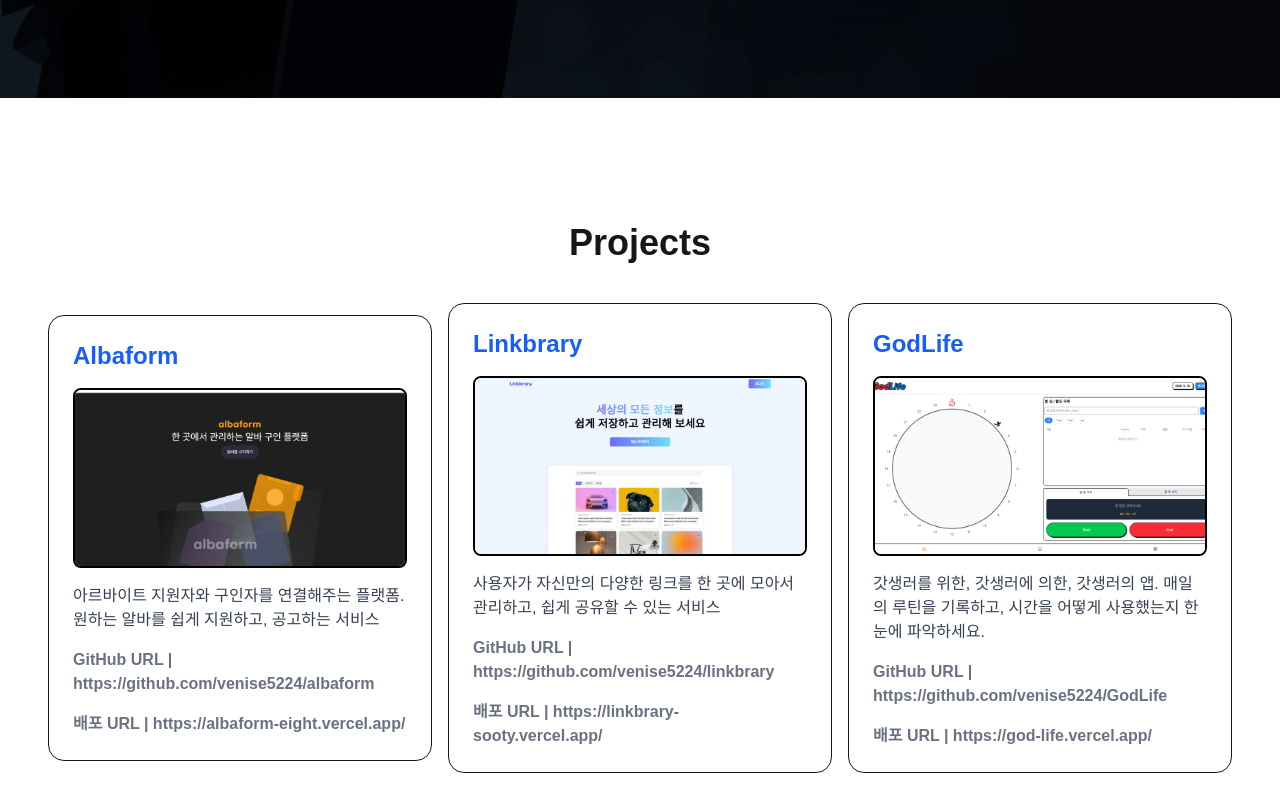
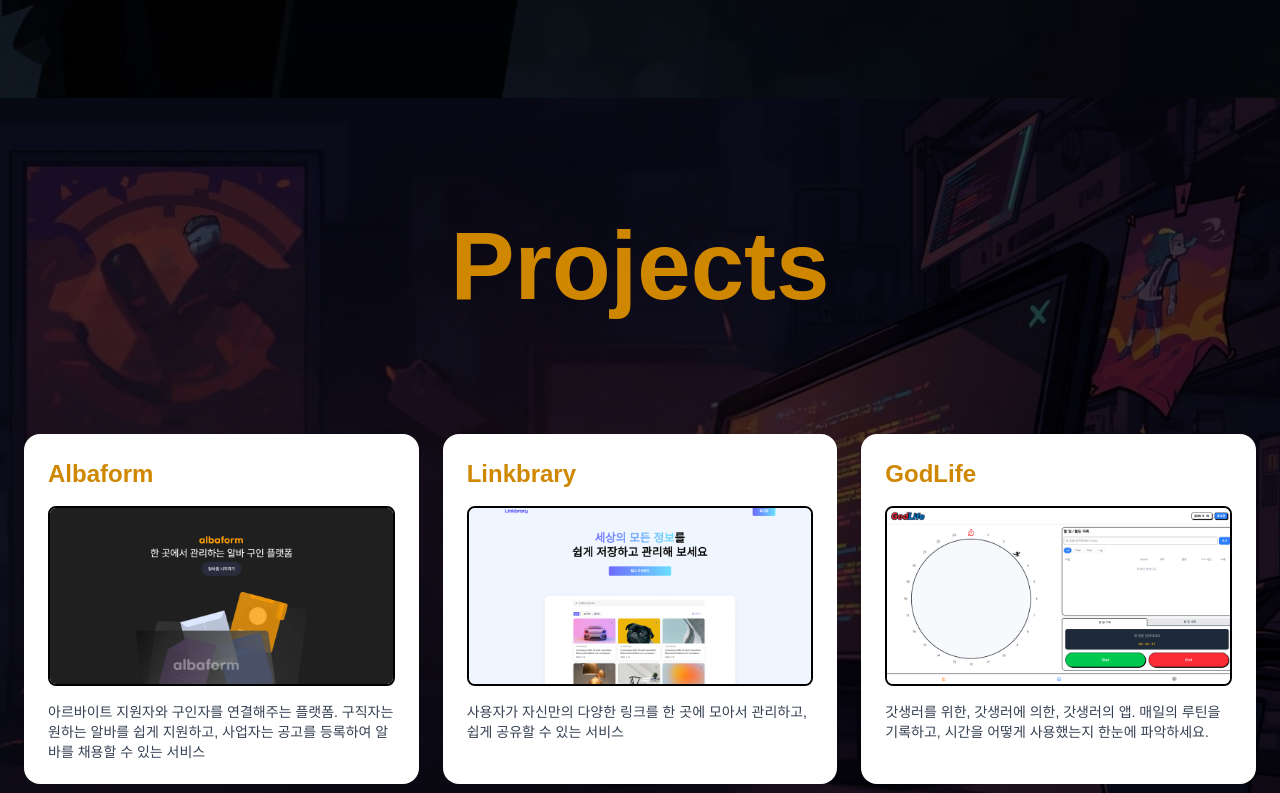
Before and after one commit to venise5224/PortFolio, a Next.js app: page / in a window 1280 px wide. Shown: the part 1502-2295 px from the top of the page. Built offline with nearby package versions, Linux system fonts and the light colour scheme.

Commit message:
feat: 프로젝트 모달 구현

```diff
--- a/src/components/Project.tsx
+++ b/src/components/Project.tsx
@@ -1,48 +1,97 @@
+"use client";
+
+import { ProjectType } from "@/types/project";
 import Image from "next/image";
-import Link from "next/link";
+import { useState } from "react";
+import ProjectModal from "./modal/ProjectModal";
 
 const Project = () => {
-  const projects = [
+  const projects: ProjectType[] = [
     {
       title: "Albaform",
+      type: "팀",
+      period: "2024.11 ~ 2024.12",
       description:
-        "아르바이트 지원자와 구인자를 연결해주는 플랫폼. 원하는 알바를 쉽게 지원하고, 공고하는 서비스",
+        "아르바이트 지원자와 구인자를 연결해주는 플랫폼. 구직자는 원하는 알바를 쉽게 지원하고, 사업자는 공고를 등록하여 알바를 채용할 수 있는 서비스",
       imageUrl: "/images/Albaform_Thumbnail.png",
-      link: "https://albaform-eight.vercel.app/",
-      githubUrl: "https://github.com/venise5224/albaform",
+      link: "https://albaform-eight.vercel.app",
+      githubUrl: "https://github.com/sprint-9-3/albaform",
+      techStack: ["Next.js", "TypeScript", "Tailwind", "Jotai"],
+      troubles: [
+        "근무지 위치 입력이 부정확할 수 있어 카카오맵 API을 활용해 직관적이고 정확한 위치 선택 UX 제공",
+        "모달 컴포넌트를 전역적으로 구현하여 중복 코드 제거 및 유지보수성 향상",
+        "React Hook Form + Zod를 활용해 복잡한 폼 검증 로직 단순화 및 가독성 개선",
+        "OAuth 기반 간편 로그인 기능으로 사용자 편의성 강화",
+      ],
     },
     {
       title: "Linkbrary",
+      type: "팀",
+      period: "2024.11 ~ 2024.11",
       description:
         "사용자가 자신만의 다양한 링크를 한 곳에 모아서 관리하고, 쉽게 공유할 수 있는 서비스",
       imageUrl: "/images/Linkbrary_Thumbnail.png",
-      link: "https://linkbrary-sooty.vercel.app/",
-      githubUrl: "https://github.com/venise5224/linkbrary",
+      link: "https://linkbrary-sooty.vercel.app",
+      githubUrl: "https://github.com/codeit9-temporary/linkbrary",
+      techStack: ["Next.js", "TypeScript", "Tailwind", "Zustand"],
+      troubles: [
+        "로그인 상태에 따른 동적 페이지 구성을 위해 Zustand 기반 전역 상태 관리 적용",
+        "SNS 공유 기능(카카오톡, X, 메타)을 구현해 서비스 확장성 강화",
+        "간편 로그인 기능으로 회원가입과 로그인 과정을 단일화해 UX 개선",
+        "SEO 최적화를 위해 페이지별 메타데이터 작성 및 구글 서치콘솔 등록",
+      ],
     },
     {
       title: "GodLife",
+      type: "개인",
+      period: "2025.08 ~ 2024.09",
       description:
         "갓생러를 위한, 갓생러에 의한, 갓생러의 앱. 매일의 루틴을 기록하고, 시간을 어떻게 사용했는지 한눈에 파악하세요.",
       imageUrl: "/images/GodLife_Thumbnail.png",
       link: "https://god-life.vercel.app/",
       githubUrl: "https://github.com/venise5224/GodLife",
+      techStack: ["Next.js", "TypeScript", "Tailwind", "Zustand"],
+      troubles: [
+        "로그인 상태에 따른 동적 페이지 구성을 위해 Zustand 기반 전역 상태 관리 적용",
+        "간편 로그인 기능으로 회원가입과 로그인 과정을 단일화해 UX 개선",
+        "SEO 최적화를 위해 페이지별 메타데이터 작성 및 구글 서치콘솔 등록",
+      ],
     },
   ];
+
+  const [selectedProject, setSelectedProject] = useState<ProjectType | null>(
+    null
+  );
 
   return (
     <section
       id="projects"
-      className="flex flex-col justify-center items-center py-20 min-h-screen"
+      className="relative flex flex-col justify-start items-center py-20 min-h-screen"
     >
-      <h2 className="text-4xl font-bold text-center mb-10">Projects</h2>
+      {/* 배경 이미지 */}
+      <Image
+        src="/images/Project_background.jpg"
+        alt="projects"
+        fill
+        className="object-cover"
+        priority
+      />
+      <div className="absolute inset-0 bg-black/70" />
 
-      <div className="flex gap-4 items-center justify-center">
+      {/* 제목 */}
+      <h2 className="relative mt-6 md:mt-10 text-5xl md:text-8xl font-extrabold text-yellow-600">
+        Projects
+      </h2>
+
+      {/* 프로젝트 카드 */}
+      <div className="relative mt-10 md:mt-30 flex flex-col md:flex-row gap-3 md:gap-6 justify-center items-center w-full px-6">
         {projects.map((project) => (
           <div
             key={project.title}
-            className="flex flex-col max-w-sm p-6 gap-4 border rounded-2xl bg-white"
+            className="w-70 md:w-100 h-[220px] md:h-[350px] flex flex-col p-4 md:p-6 gap-1 md:gap-4 rounded-2xl bg-white cursor-pointer hover:scale-105 transition-transform"
+            onClick={() => setSelectedProject(project)}
           >
-            <h3 className="text-2xl font-semibold text-blue-600">
+            <h3 className="text-xl md:text-2xl font-bold text-yellow-600">
               {project.title}
             </h3>
 
@@ -51,35 +100,24 @@
               alt={`${project.title} 썸네일`}
               width={300}
               height={150}
-              className="object-cover rounded-lg border-2 border-black mx-auto hover:scale-105 transition-transform"
+              className="object-cover rounded-lg border-2 border-black"
               style={{ width: "100%", height: "180px" }}
             />
 
-            <p className="text-gray-700">{project.description}</p>
-
-            <Link
-              href={project.githubUrl}
-              target="_blank"
-              rel="noreferrer"
-              className="text-gray-500 font-bold group"
-            >
-              GitHub URL |{" "}
-              <span className="group-hover:underline">{project.githubUrl}</span>
-            </Link>
-
-            <Link
-              href={project.link}
-              target="_blank"
-              rel="noreferrer"
-              className="text-gray-500 font-bold group"
-            >
-              배포 URL |{" "}
-              <span className="group-hover:underline">{project.link}</span>
-            </Link>
+            <p className="hidden md:block text-sm text-gray-700">
+              {project.description}
+            </p>
           </div>
         ))}
       </div>
+
+      {/* 모달 */}
+      <ProjectModal
+        project={selectedProject}
+        onClose={() => setSelectedProject(null)}
+      />
     </section>
   );
 };
+
 export default Project;
--- /dev/null
+++ b/src/components/modal/ProjectModal.tsx
@@ -0,0 +1,103 @@
+import { ProjectType } from "@/types/project";
+import Image from "next/image";
+import Link from "next/link";
+
+interface ProjectModalProps {
+  project: ProjectType | null;
+  onClose: () => void;
+}
+
+const ProjectModal = ({ project, onClose }: ProjectModalProps) => {
+  if (!project) return null;
+
+  return (
+    <div
+      className="fixed inset-0 bg-black/80 flex justify-center items-center z-50"
+      onClick={onClose}
+    >
+      <div
+        className="relative bg-white rounded-2xl max-w-5xl w-full p-6 h-[90vh] overflow-y-auto"
+        onClick={(e) => e.stopPropagation()}
+      >
+        <button
+          className="absolute top-4 right-4 text-gray-500 text-2xl font-bold"
+          onClick={onClose}
+        >
+          &times;
+        </button>
+
+        {/* 제목 + 유형/기간 */}
+        <h3 className="text-2xl md:text-3xl font-bold text-yellow-600">
+          {project.title}
+        </h3>
+        <p className="text-gray-600 mb-4">
+          {project.type} 프로젝트 | {project.period}
+        </p>
+
+        {/* 썸네일 */}
+        <Image
+          src={project.imageUrl}
+          alt={`${project.title} 상세 이미지`}
+          width={600}
+          height={300}
+          className="mt-2 object-cover rounded-lg mb-4"
+          style={{ width: "100%", height: "300px" }}
+        />
+
+        {/* 설명 */}
+        <p className="text-gray-700 mb-6">{project.description}</p>
+
+        {/* 사용 기술 */}
+        <div className="mb-6">
+          <h4 className="font-semibold text-lg mb-2 text-yellow-600">
+            사용 기술
+          </h4>
+          <div className="flex flex-wrap gap-2">
+            {project.techStack.map((tech) => (
+              <span
+                key={tech}
+                className="px-3 py-1 bg-yellow-100 text-yellow-700 rounded-full text-sm font-medium"
+              >
+                {tech}
+              </span>
+            ))}
+          </div>
+        </div>
+
+        {/* GitHub / 배포 URL */}
+        <div className="flex gap-6 mb-6">
+          <Link
+            href={project.githubUrl}
+            target="_blank"
+            rel="noreferrer"
+            className="text-blue-600 font-bold hover:underline"
+          >
+            GitHub
+          </Link>
+          <Link
+            href={project.link}
+            target="_blank"
+            rel="noreferrer"
+            className="text-blue-600 font-bold hover:underline"
+          >
+            배포
+          </Link>
+        </div>
+
+        {/* 트러블 슈팅 */}
+        <div>
+          <h4 className="font-semibold text-lg mb-2 text-yellow-600">
+            트러블 슈팅
+          </h4>
+          <ul className="list-disc pl-6 space-y-2 text-gray-700">
+            {project.troubles.map((trouble, index) => (
+              <li key={index}>{trouble}</li>
+            ))}
+          </ul>
+        </div>
+      </div>
+    </div>
+  );
+};
+
+export default ProjectModal;
--- /dev/null
+++ b/src/types/project.ts
@@ -0,0 +1,11 @@
+export interface ProjectType {
+  title: string;
+  type: "개인" | "팀";
+  period: string;
+  description: string;
+  imageUrl: string;
+  link: string;
+  githubUrl: string;
+  techStack: string[];
+  troubles: string[];
+}
```
Also changed, not shown: public/images/Project_background.jpg (added).
